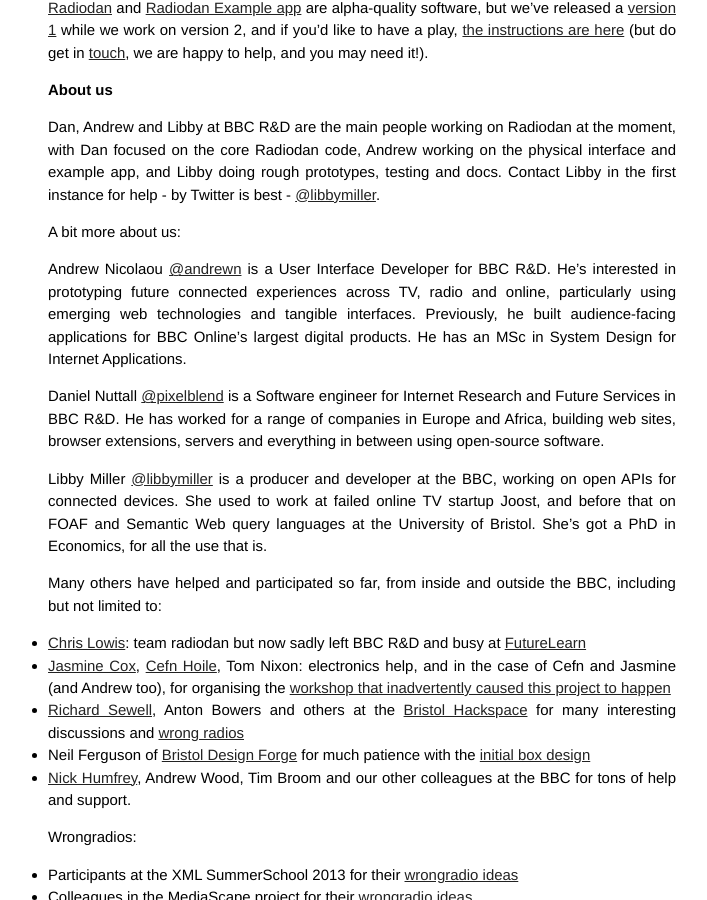
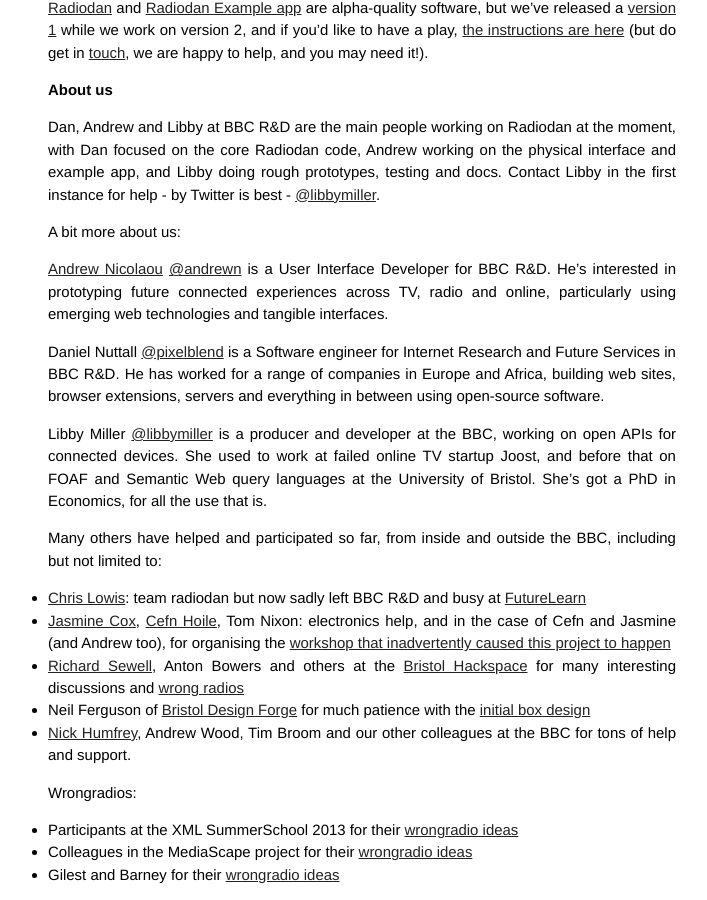
Before and after one commit to radiodan/radiodan.github.io, a Jekyll site: the page built from about/index.md, in a window 1280 px wide and 900 px high, scrolled down 479 px. Shown: the whole window, without its empty margins (278-985 px from the left). Built offline with Jekyll 4.4.1, drawn with Linux system fonts in a browser that asks for light colours; Markdown is read by kramdown in place of the engine named in the settings; comment, search, counter and statistics services are not loaded.

Commit message:
Update Andrew bio

```diff
--- a/about/index.md
+++ b/about/index.md
@@ -23,10 +23,8 @@
 
 A bit more about us:
 
-Andrew Nicolaou [@andrewn](http://twitter.com/andrewn) is a User Interface Developer for BBC R&D. He's interested in prototyping future
-connected experiences across TV, radio and online, particularly using emerging web technologies
-and tangible interfaces. Previously, he built audience-facing applications for BBC Online's
-largest digital products. He has an MSc in System Design for Internet Applications.
+[Andrew Nicolaou](http://www.bbc.co.uk/rd/people/andrew-nicolaou) [@andrewn](http://twitter.com/andrewn) is a User Interface Developer for BBC R&D. He's interested in prototyping future
+connected experiences across TV, radio and online, particularly using emerging web technologies and tangible interfaces.
 
 Daniel Nuttall [@pixelblend](http://twitter.com/pixelblend) is a Software engineer for Internet Research and Future Services in BBC R&D. He has
 worked for a range of companies in Europe and Africa, building web sites, browser extensions,
```
